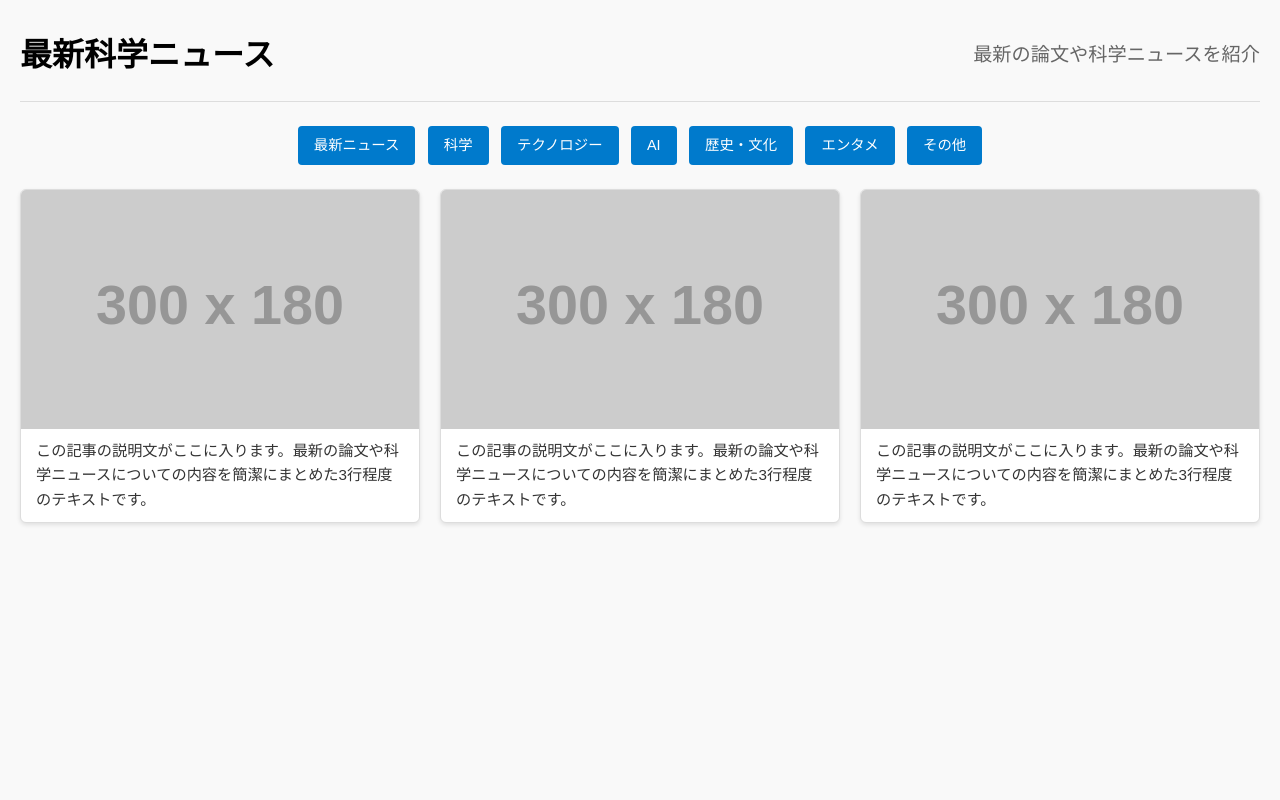
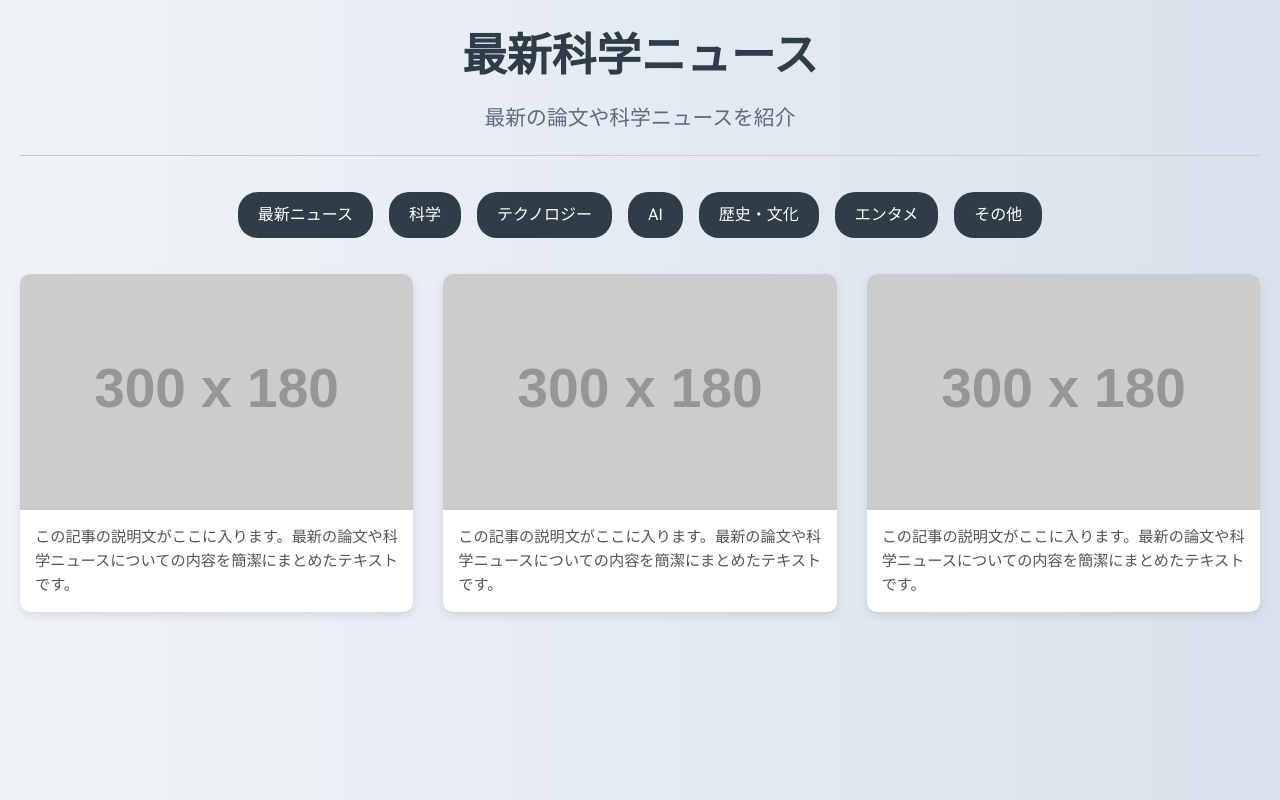
Before and after one commit to watabe0013/paper, a plain HTML site: page index.html in a window 1280 px wide. Drawn offline with Linux system fonts and the light colour scheme; placeholder pictures from the web are drawn by us.

Commit message:
Update index.html

```diff
--- a/index.html
+++ b/index.html
@@ -4,25 +4,44 @@
   <meta charset="UTF-8">
   <meta name="viewport" content="width=device-width, initial-scale=1">
   <title>最新科学ニュース</title>
-  <link rel="stylesheet" href="css/style.css">
+  <!-- Google Fonts の読み込み（例：Roboto） -->
+  <link href="https://fonts.googleapis.com/css2?family=Roboto:wght@400;700&display=swap" rel="stylesheet">
   <style>
-    /* リセットと基本スタイル */
-    * { box-sizing: border-box; margin: 0; padding: 0; }
-    body { font-family: Arial, sans-serif; line-height: 1.6; background-color: #f9f9f9; padding: 20px; }
-    a { text-decoration: none; color: inherit; }
+    /* リセット・基本設定 */
+    * {
+      box-sizing: border-box;
+      margin: 0;
+      padding: 0;
+    }
+    body {
+      font-family: 'Roboto', sans-serif;
+      line-height: 1.6;
+      background: linear-gradient(to right, #f0f4f8, #d9e2ec);
+      padding: 20px;
+      color: #333;
+    }
+    a {
+      text-decoration: none;
+      color: inherit;
+    }
 
-    /* ヘッダー */
+    /* ヘッダー：タイトルとサブタイトルを中央寄せ */
     header {
-      display: flex;
-      flex-wrap: wrap;
-      align-items: center;
-      justify-content: space-between;
-      margin-bottom: 20px;
-      padding-bottom: 10px;
-      border-bottom: 1px solid #ddd;
+      text-align: center;
+      margin-bottom: 30px;
+      padding-bottom: 20px;
+      border-bottom: 1px solid #ccc;
     }
-    header h1 { font-size: 2em; margin: 10px 0; }
-    header p { font-size: 1.2em; color: #666; margin: 10px 0; }
+    header h1 {
+      font-size: 2.8em;
+      font-weight: 700;
+      margin-bottom: 10px;
+      color: #2f3e46;
+    }
+    header p {
+      font-size: 1.3em;
+      color: #5a6d7c;
+    }
 
     /* カテゴリボタン */
     .category-nav {
@@ -31,62 +50,76 @@
     }
     .category-nav a {
       display: inline-block;
-      background-color: #007acc;
+      background-color: #2f3e46;
       color: #fff;
-      padding: 8px 16px;
-      margin: 4px;
-      border-radius: 4px;
-      transition: background-color 0.3s;
-      font-size: 0.9em;
+      padding: 10px 20px;
+      margin: 6px;
+      border-radius: 20px;
+      transition: background-color 0.3s, transform 0.2s;
+      font-size: 1em;
     }
-    .category-nav a:hover { background-color: #005fa3; }
+    .category-nav a:hover {
+      background-color: #1b262c;
+      transform: translateY(-2px);
+    }
 
     /* カードグリッド */
     .cards-container {
       display: grid;
       grid-template-columns: repeat(3, 1fr);
-      gap: 20px;
+      gap: 30px;
+      margin-top: 30px;
     }
     .card {
       background-color: #fff;
-      border: 1px solid #ddd;
-      border-radius: 6px;
+      border-radius: 10px;
       overflow: hidden;
-      box-shadow: 0 2px 4px rgba(0,0,0,0.1);
-      transition: transform 0.2s;
+      box-shadow: 0 4px 8px rgba(0,0,0,0.1);
+      transition: transform 0.2s, box-shadow 0.2s;
     }
-    .card:hover { transform: translateY(-3px); }
-    .card img { width: 100%; display: block; }
-    .card-content { padding: 10px 15px; }
+    .card:hover {
+      transform: translateY(-5px);
+      box-shadow: 0 8px 16px rgba(0,0,0,0.15);
+    }
+    .card img {
+      width: 100%;
+      height: auto;
+      display: block;
+    }
+    .card-content {
+      padding: 15px;
+    }
     .card-content p {
       display: -webkit-box;
-      -webkit-line-clamp: 3;
+      -webkit-line-clamp: 3; /* 説明文を3行に制限 */
       -webkit-box-orient: vertical;
       overflow: hidden;
       text-overflow: ellipsis;
-      color: #333;
       font-size: 0.95em;
+      color: #555;
       margin: 0;
       min-height: calc(1.2em * 3 + 4px);
     }
 
-    /* レスポンシブ対応（スマホ版は1列） */
+    /* レスポンシブ対応（スマホは1列に） */
     @media (max-width: 768px) {
-      .cards-container { grid-template-columns: 1fr; }
-      header { flex-direction: column; align-items: flex-start; }
-      header p { margin-top: 5px; }
+      .cards-container {
+        grid-template-columns: 1fr;
+      }
+      header h1 {
+        font-size: 2.2em;
+      }
+      header p {
+        font-size: 1.1em;
+      }
     }
   </style>
 </head>
 <body>
   <!-- ヘッダー -->
   <header>
-    <div class="title">
-      <h1>最新科学ニュース</h1>
-    </div>
-    <div class="subtitle">
-      <p>最新の論文や科学ニュースを紹介</p>
-    </div>
+    <h1>最新科学ニュース</h1>
+    <p>最新の論文や科学ニュースを紹介</p>
   </header>
 
   <!-- カテゴリボタン -->
@@ -100,14 +133,14 @@
     <a href="#others">その他</a>
   </nav>
 
-  <!-- 記事カード一覧（ここに id="latest" を追加） -->
+  <!-- 記事カード一覧（id="latest" を設定） -->
   <section class="cards-container" id="latest">
     <!-- カード1 -->
     <article class="card">
       <a href="記事のリンク1.html">
         <img src="https://via.placeholder.com/300x180" alt="サムネイル1">
         <div class="card-content">
-          <p>この記事の説明文がここに入ります。最新の論文や科学ニュースについての内容を簡潔にまとめた3行程度のテキストです。</p>
+          <p>この記事の説明文がここに入ります。最新の論文や科学ニュースについての内容を簡潔にまとめたテキストです。</p>
         </div>
       </a>
     </article>
@@ -116,7 +149,7 @@
       <a href="記事のリンク2.html">
         <img src="https://via.placeholder.com/300x180" alt="サムネイル2">
         <div class="card-content">
-          <p>この記事の説明文がここに入ります。最新の論文や科学ニュースについての内容を簡潔にまとめた3行程度のテキストです。</p>
+          <p>この記事の説明文がここに入ります。最新の論文や科学ニュースについての内容を簡潔にまとめたテキストです。</p>
         </div>
       </a>
     </article>
@@ -125,11 +158,11 @@
       <a href="記事のリンク3.html">
         <img src="https://via.placeholder.com/300x180" alt="サムネイル3">
         <div class="card-content">
-          <p>この記事の説明文がここに入ります。最新の論文や科学ニュースについての内容を簡潔にまとめた3行程度のテキストです。</p>
+          <p>この記事の説明文がここに入ります。最新の論文や科学ニュースについての内容を簡潔にまとめたテキストです。</p>
         </div>
       </a>
     </article>
-    <!-- 以下、カード4～6も同様に追加 -->
+    <!-- 追加のカード（カード4～6）を必要に応じて追加 -->
   </section>
 </body>
 </html>
```
